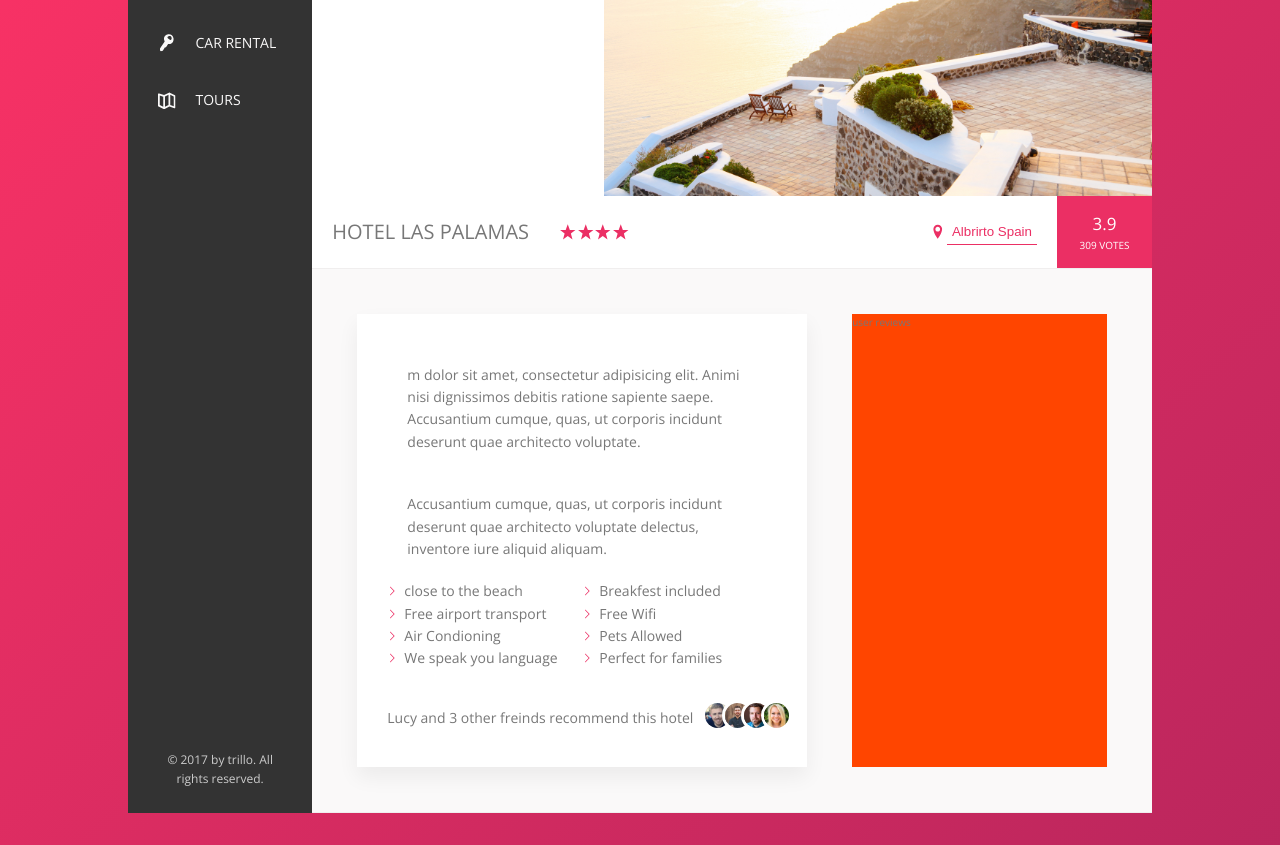
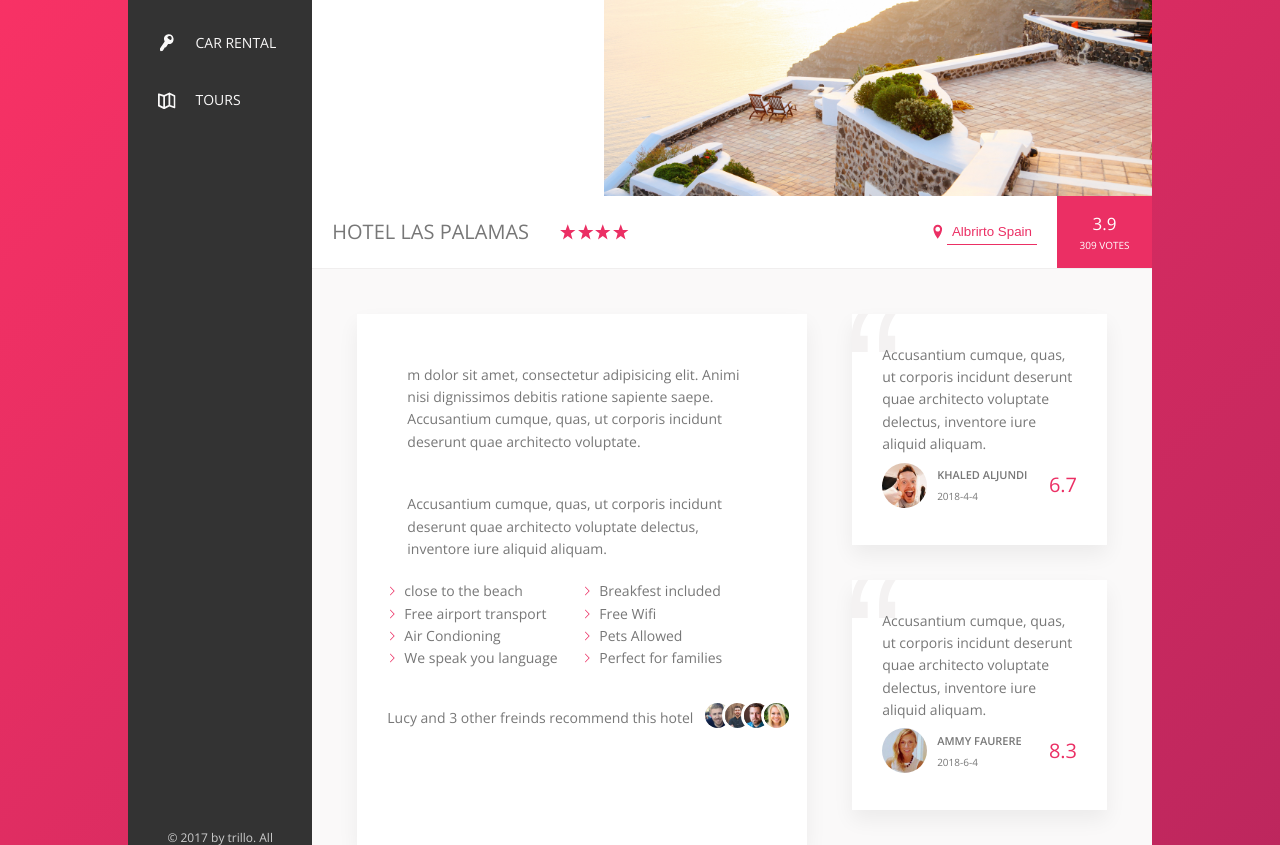
Before and after one commit to aljundik/trillo, a plain HTML site: page index.html in a window 1280 px wide. Shown: the part 253-1098 px from the top of the page. Drawn offline with nearby package versions, Linux system fonts and the light colour scheme.

Commit message:
creating the review section

```diff
--- a/css/style.css
+++ b/css/style.css
@@ -79,6 +79,7 @@ body {
   flex: 1; }
 
 .detail {
+  font-size: 1.4rem;
   display: flex;
   padding: 4.5rem;
   background-color: var(--Grey-light-1);
@@ -90,12 +91,10 @@ body {
   margin-right: 4.5rem;
   box-shadow: 0 1rem 2rem rgba(0, 0, 0, 0.06);
   padding: 3rem;
-  font-size: 1.4rem;
   font-family: inherit; }
 
 .user-reviews {
-  flex: 1;
-  background-color: orangered; }
+  flex: 1; }
 
 .logo {
   height: 3.25rem;
@@ -328,3 +327,46 @@ body {
   .recommended__count {
     margin-right: auto;
     font-size: 1.4rem; }
+
+.review {
+  box-shadow: 0 1rem 2rem rgba(0, 0, 0, 0.06);
+  padding: 3rem;
+  background-color: white;
+  margin-bottom: 3.5rem;
+  position: relative; }
+  .review__text {
+    position: relative;
+    z-index: 10; }
+  .review__user {
+    display: flex;
+    padding: 0.7rem 0rem;
+    align-items: center; }
+  .review__photo {
+    height: 4.5rem;
+    width: 4.5rem;
+    border-radius: 50%; }
+  .review__user-box {
+    margin-left: 1rem;
+    display: inline;
+    margin-right: auto; }
+  .review__user-name {
+    font-size: 1.1rem;
+    font-weight: 600;
+    text-transform: uppercase;
+    margin-bottom: 0.4rem; }
+  .review__user-date {
+    font-size: 1rem;
+    color: var(--Grey-dark-2); }
+  .review__rating {
+    font-weight: 100;
+    color: var(--primary);
+    font-size: 2rem; }
+  .review::before {
+    content: "\201C";
+    position: absolute;
+    left: -0.7rem;
+    top: -7.75rem;
+    font-size: 17rem;
+    font-family: sans-serif;
+    color: var(--Grey-light-2);
+    z-index: 1; }
--- a/index.html
+++ b/index.html
@@ -179,7 +179,35 @@
                     </div>
 
                     <div class="user-reviews">
-                        user reviews
+                        <figure class="review">
+                            <blockquote class="review__text">
+                                Accusantium cumque, quas, ut corporis incidunt deserunt quae architecto voluptate delectus, inventore iure aliquid aliquam.
+                            </blockquote>
+                            <figcaption class="review__user">
+                                <img src="img/user-1.jpg" alt="user1" class="review__photo">
+                                <div class="review__user-box">
+                                    <p class="review__user-name">Khaled Aljundi</p>
+                                    <p class="review__user-date">2018-4-4</p>
+                                </div>
+                                <div class="review__rating">6.7</div>
+                            </figcaption>
+                        </figure>
+
+
+
+                        <figure class="review">
+                            <blockquote class="review__text">
+                                Accusantium cumque, quas, ut corporis incidunt deserunt quae architecto voluptate delectus, inventore iure aliquid aliquam.
+                            </blockquote>
+                            <figcaption class="review__user">
+                                <img src="img/user-2.jpg" alt="user1" class="review__photo">
+                                <div class="review__user-box">
+                                    <p class="review__user-name">Ammy Faurere</p>
+                                    <p class="review__user-date">2018-6-4</p>
+                                </div>
+                                <div class="review__rating">8.3</div>
+                            </figcaption>
+                        </figure>
                     </div>
 
                 </div>
--- a/sass/_components.scss
+++ b/sass/_components.scss
@@ -402,3 +402,73 @@
 
     }
 }
+
+
+
+//////////////////////////////////
+// review
+
+.review{
+    box-shadow: 0 1rem 2rem rgba(0,0,0,0.06);
+
+    padding: 3rem;
+    background-color: white;
+    margin-bottom: 3.5rem;
+    position: relative;
+
+    &__text{
+        position: relative;
+        z-index: 10;
+    }
+
+    &__user{
+        display: flex;
+        padding: 0.7rem 0rem;
+        align-items: center;
+    }
+
+    &__photo{
+        height: 4.5rem;
+        width: 4.5rem;
+        border-radius: 50%;
+
+    }
+
+    &__user-box{
+        margin-left: 1rem;
+        display: inline;
+        margin-right: auto;
+    }
+
+    &__user-name{
+        font-size: 1.1rem;
+        font-weight: 600;
+        text-transform: uppercase;
+        margin-bottom: 0.4rem;
+    }
+
+    &__user-date{
+        font-size: 1rem;
+        color: var(--Grey-dark-2);
+
+    }
+    &__rating{
+        font-weight: 100;
+        color: var(--primary);
+        font-size: 2rem;
+    }
+
+    // "\201C";
+
+    &::before{
+        content: "\201C";
+        position: absolute;
+        left: -0.7rem;
+        top: -7.75rem;
+        font-size: 17rem;
+        font-family: sans-serif;
+        color: var(--Grey-light-2);
+        z-index: 1;
+
+    }
+}
--- a/sass/_layout.scss
+++ b/sass/_layout.scss
@@ -39,6 +39,8 @@ justify-content: space-between;
 }
 
 .detail{
+    font-size: 1.4rem;
+
     display: flex;
     padding: 4.5rem;
     background-color: var(--Grey-light-1);
@@ -52,11 +54,9 @@ justify-content: space-between;
     margin-right: 4.5rem;
     box-shadow: 0 1rem 2rem rgba(0,0,0,0.06);
     padding: 3rem;
-    font-size: 1.4rem;
     font-family: inherit;
 }
 
 .user-reviews{
     flex: 1;
-    background-color: orangered;
 }
```
